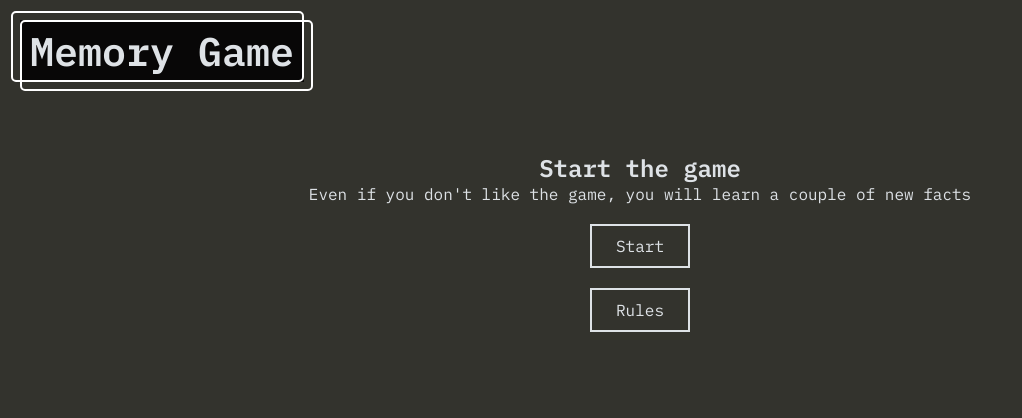
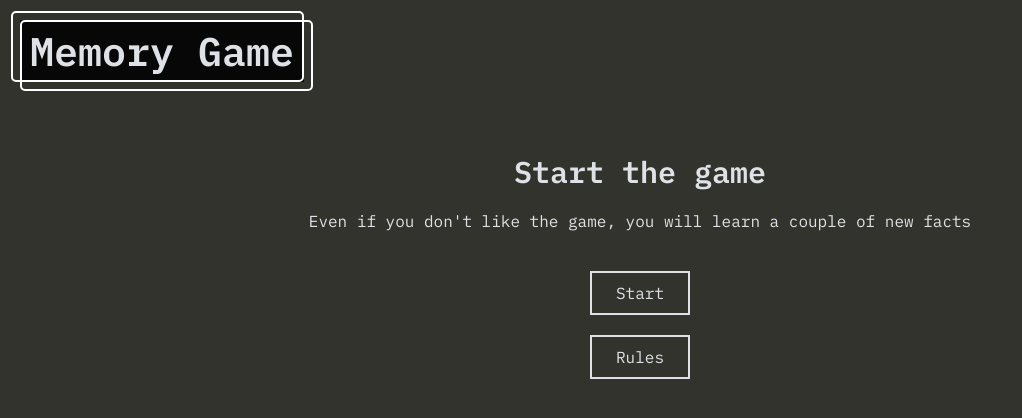
Before and after one commit to Stormblessed10/HOMM3-MemoryCard, a React (Create React App) app: page / in a window 1280 px wide. Shown: the top 418 px of the page, without its empty margins (0-1022 px from the left). Built offline with nearby package versions, Linux system fonts and the light colour scheme; data requests are answered from the project's data file.

Commit message:
Add styles

```diff
--- a/src/components/Menu.module.css
+++ b/src/components/Menu.module.css
@@ -6,6 +6,16 @@
     height: 100%;
     width: 100%;
     color: var(--secondary-color);
+}
+
+.menu h2 {
+  font-size: 3rem;
+  margin-bottom: 2rem;
+}
+
+.menu h2 + p {
+  margin-bottom: 2rem;
+  font-size: var(--font-md);
 }
 
 .menu .stats {
```
